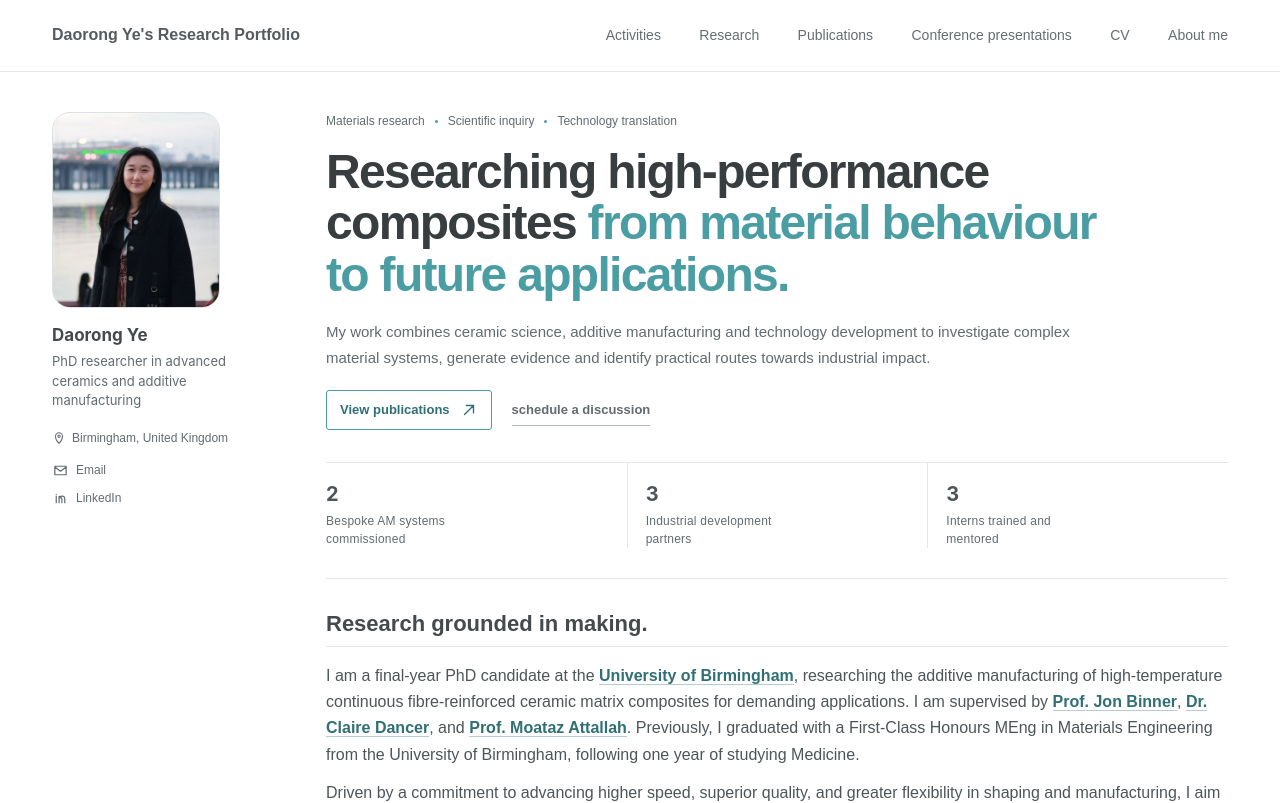
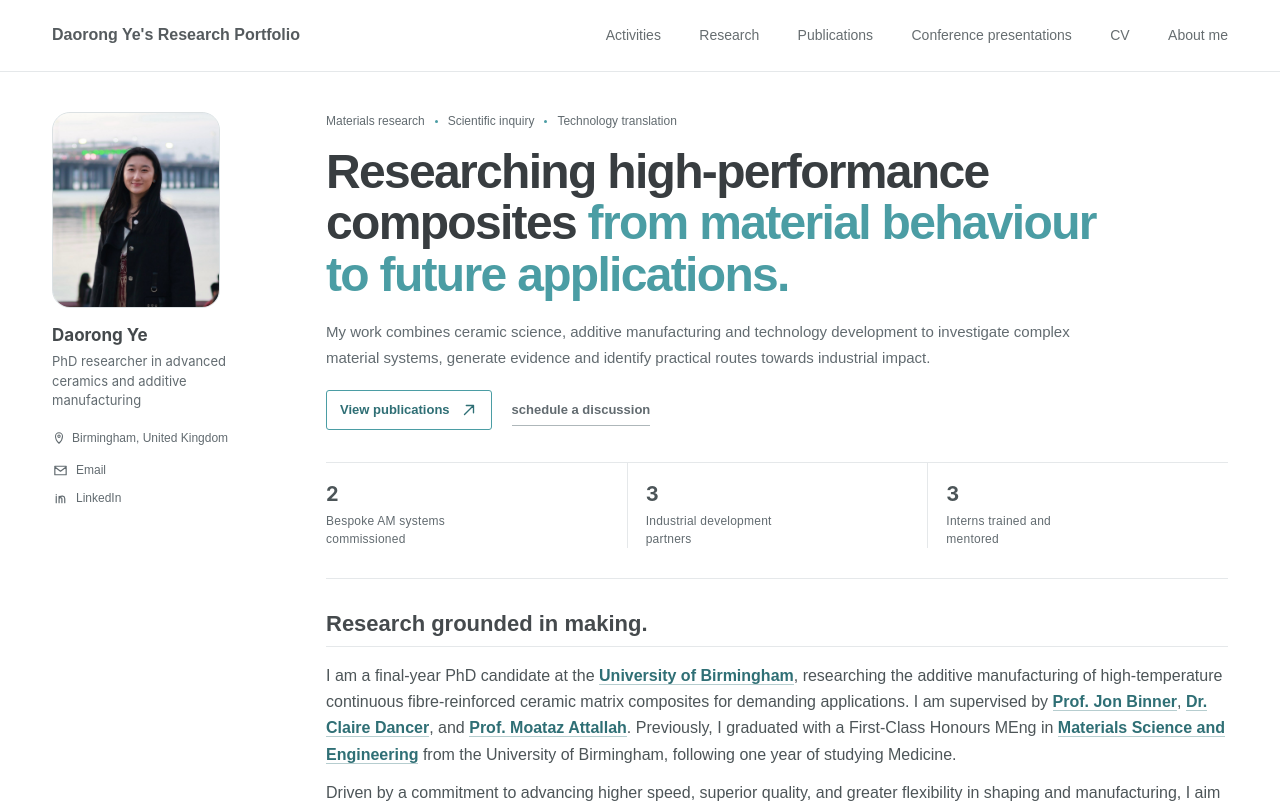
Before and after one commit to daorong-y/portfolio, a React (Vite) app: page / in a window 1280 px wide. Shown: the top 803 px of the page. Built offline with nearby package versions, Linux system fonts and the light colour scheme.

Commit message:
Update Materials Science and Engineering degree

```diff
--- a/src/App.tsx
+++ b/src/App.tsx
@@ -322,7 +322,15 @@ export default function Home() {
               >
                 Prof. Moataz Attallah
               </a>
-              . Previously, I graduated with a First-Class Honours MEng in Materials Engineering
+              . Previously, I graduated with a First-Class Honours MEng in{" "}
+              <a
+                className="supervisor-link"
+                href="https://www.birmingham.ac.uk/study/undergraduate/subjects/materials-science-and-engineering-courses/materials-science-and-engineering-meng"
+                target="_blank"
+                rel="noreferrer"
+              >
+                Materials Science and Engineering
+              </a>{" "}
               from the University of Birmingham, following one year of studying Medicine.
             </p>
             <div className="body-copy">
@@ -552,7 +560,7 @@ export default function Home() {
             <article className="timeline-item">
               <div className="timeline-date">2017 - 2021</div>
               <div>
-                <h3>MEng, Materials Engineering · First Class Honours</h3>
+                <h3>MEng, Materials Science and Engineering · First Class Honours</h3>
                 <p className="timeline-org">University of Birmingham</p>
               </div>
             </article>
```
